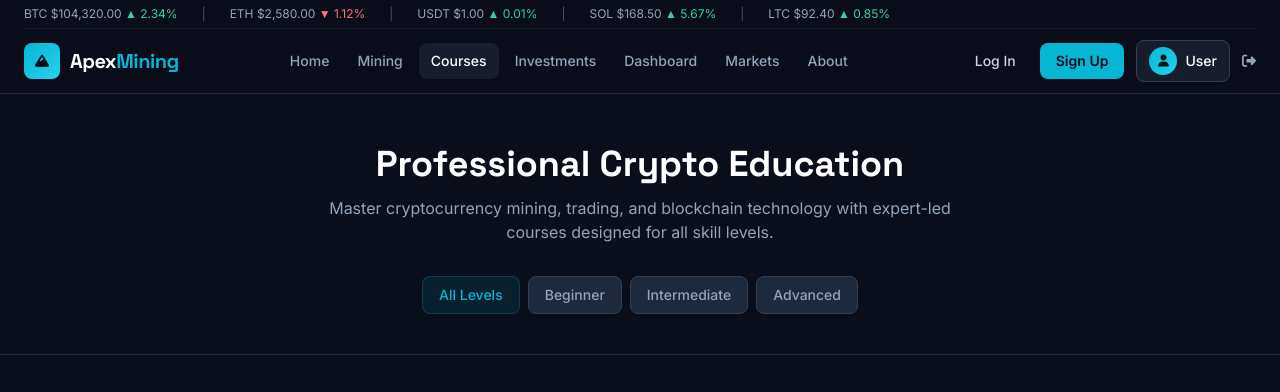
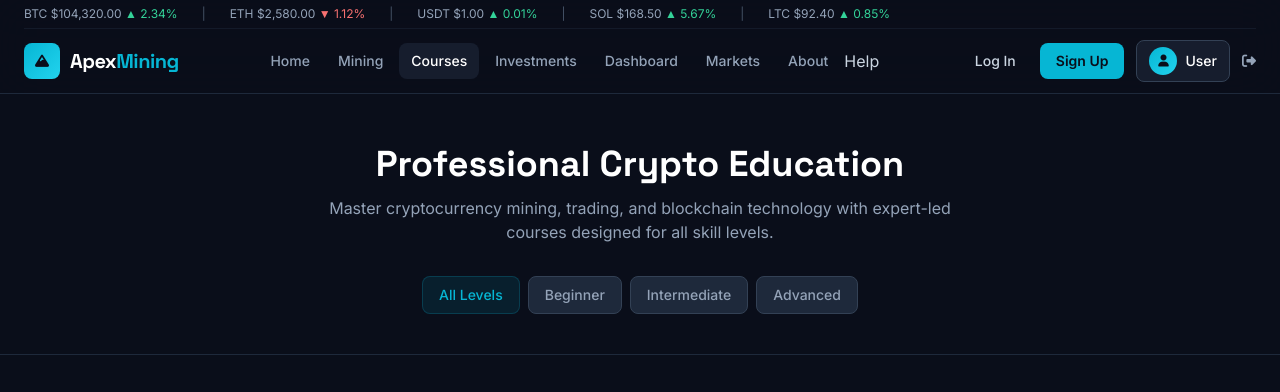
Before and after one commit to solalphax/apex-mining, a plain HTML site: page courses.html in a window 1280 px wide. Shown: the top 392 px of the page. Drawn offline with nearby package versions, Linux system fonts and the light colour scheme; no server answers.

Commit message:
Update courses.html

```diff
--- a/courses.html
+++ b/courses.html
@@ -55,6 +55,7 @@
                     <a href="./dashboard.html" class="px-3 py-2 rounded-lg text-sm font-medium text-slate-400 hover:text-white hover:bg-slate-800/40 transition-all">Dashboard</a>
                     <a href="./markets.html" class="px-3 py-2 rounded-lg text-sm font-medium text-slate-400 hover:text-white hover:bg-slate-800/40 transition-all">Markets</a>
                     <a href="./about.html" class="px-3 py-2 rounded-lg text-sm font-medium text-slate-400 hover:text-white hover:bg-slate-800/40 transition-all">About</a>
+                    <a href="help-center.html" class="nav-link">Help</a>
                 </nav>
                 <div class="flex items-center gap-3">
                     <div id="auth-buttons" class="hidden md:flex items-center gap-2">
```
